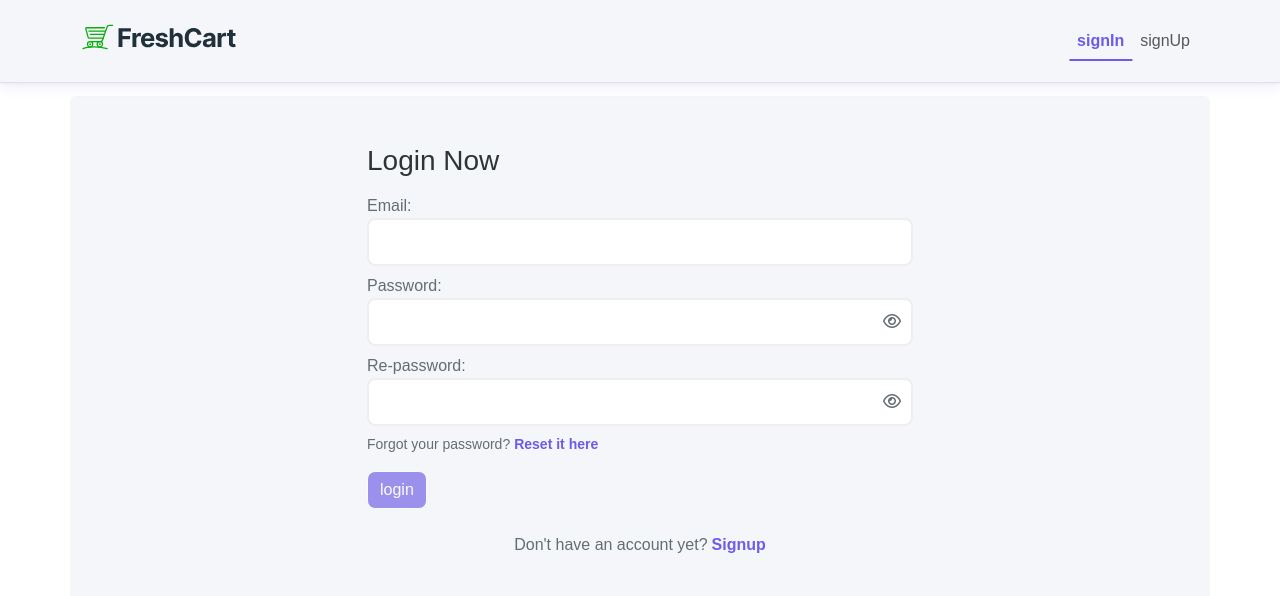
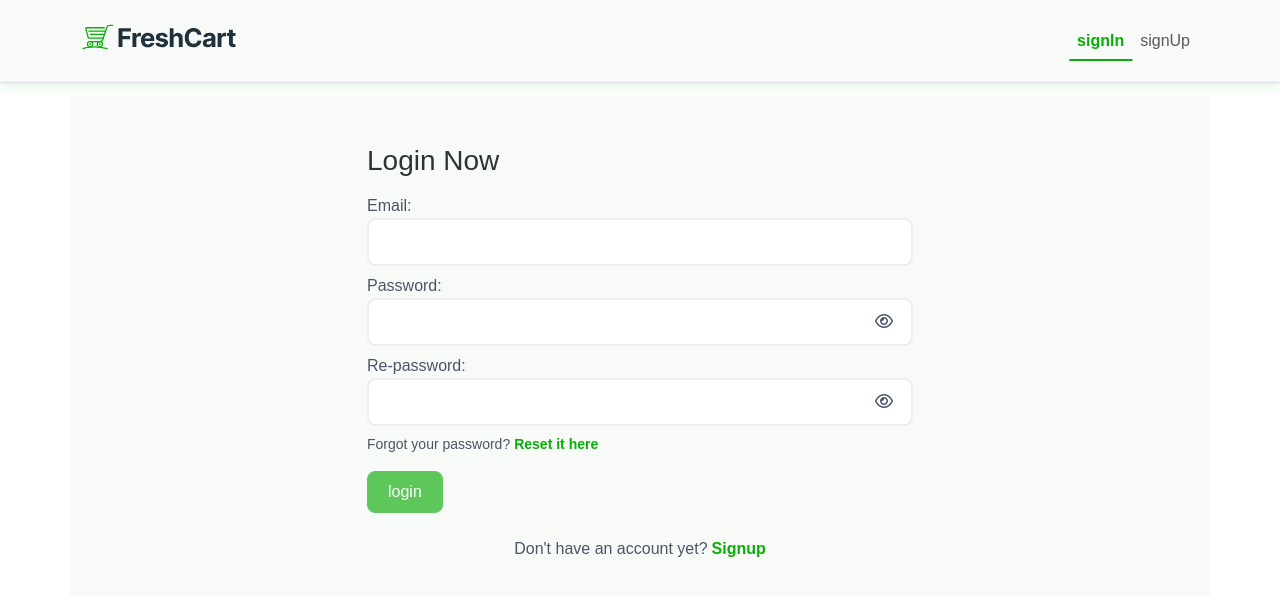
Before and after one commit to MohamedOsama5113/FreshCart, a React (Create React App) app: page /auth/signin in a window 1280 px wide. Shown: the top 596 px of the page. Built offline with nearby package versions, Linux system fonts and the light colour scheme; a web font is replaced by a local one.

Commit message:
refactor: update routing and component structure; enhance styles and colors

```diff
--- a/src/App.jsx
+++ b/src/App.jsx
@@ -1,5 +1,4 @@
 import React, { useContext, useEffect } from "react";
-import HomePage from "./components/HomePage/HomePage";
 import { RouterProvider, createBrowserRouter } from "react-router-dom";
 import { Offline } from "react-detect-offline";
 
@@ -46,15 +45,7 @@ export default function App() {
           index: true,
           element: (
             <ProtectedRoutes>
-              <HomePage />
-            </ProtectedRoutes>
-          ),
-        },
-        {
-          path: "home",
-          element: (
-            <ProtectedRoutes>
-              <HomePage />
+              <Products />
             </ProtectedRoutes>
           ),
         },
--- a/src/components/HomePage/HomePage.jsx
+++ b/src/components/HomePage/HomePage.jsx
@@ -1,22 +1,10 @@
 import React from "react";
-import MainSlider from "../MainSlider/MainSlider";
-import CategoriesSlider from "../CategoriesSlider/CategoriesSlider";
 import Products from "./../Products/Products";
 import { Helmet } from "react-helmet";
-import ProductsSlider from "../ProductsSlider/ProductsSlider";
+
 export default function HomePage() {
   return (
     <>
-      <MainSlider />
-      {/* <ProductsSlider
-        categoryId={"6439d58a0049ad0b52b9003f"}
-        title={"products for women's"}
-      />
-      <ProductsSlider
-        categoryId={"6439d5b90049ad0b52b90048"}
-        title={"products for men's"}
-      /> */}
-      <CategoriesSlider />
       <Products />
       <Helmet>
         <meta charSet="utf-8" />
--- a/src/components/Navbar/Navbar.jsx
+++ b/src/components/Navbar/Navbar.jsx
@@ -66,7 +66,7 @@ export default function Navbar() {
   return (
     <nav className="navbar navbar-expand-md bg-main-light fixed-top border-bottom">
       <div className="container py-2">
-        <NavLink className="navbar-brand mb-md-2 " to="/home">
+        <NavLink className="navbar-brand mb-md-2 " to="/">
           <img src={logo} alt="Fresh-Cart Logo" className="w-100" />
         </NavLink>
         <button
@@ -93,16 +93,7 @@ export default function Navbar() {
                 <li className="nav-item">
                   <NavLink
                     className="nav-link"
-                    to="/home"
-                    onClick={handleNavLinkClick}
-                  >
-                    Home
-                  </NavLink>
-                </li>
-                <li className="nav-item">
-                  <NavLink
-                    className="nav-link"
-                    to="/products"
+                    to="/"
                     onClick={handleNavLinkClick}
                   >
                     Products
--- a/src/components/Product/Product.css
+++ b/src/components/Product/Product.css
@@ -9,11 +9,13 @@
   overflow: hidden;
   transition: all 0.3s ease;
   position: relative;
+  border: 1px solid rgba(12, 173, 10, 0.1);
 }
 
 .product:hover {
   box-shadow: var(--shadow);
   transform: translateY(-10px);
+  border-color: var(--main-color-alt);
 }
 
 .product img {
--- a/src/components/Products/Products.jsx
+++ b/src/components/Products/Products.jsx
@@ -108,9 +108,6 @@ export default function Products() {
                 imageSrc={emptyProducts}
                 message={`No found products about "${searchValue}" at the moment`}
               />
-              // <div className="alert alert-success text-center fs-5">
-              //   No products found at the moment
-              // </div>
             )}
           </div>
         )}
--- a/src/index.css
+++ b/src/index.css
@@ -3,17 +3,19 @@
 
 :root {
   --text-color-main: #2D3436;
-  --text-color-main-alt: #636E72;
+  --text-color-main-alt: #4A5568;
 
-  --main-color: #6C5CE7;
-  --light-color: #F5F6FA;
+  --main-color: #0CAD0A;
+  --main-color-hover: #099108;
+  --main-color-light: #E6F6E6;
+  --light-color: #F7FAF7;
 
-  --shadow: rgba(108, 92, 231, 0.1) 0px 4px 12px,
-    rgba(108, 92, 231, 0.06) 0px 1px 3px;
+  --shadow: rgba(12, 173, 10, 0.1) 0px 4px 12px,
+    rgba(12, 173, 10, 0.06) 0px 1px 3px;
   --font-family: "Encode Sans Expanded", sans-serif;
 
-  --rating-color: #FDA7DF;
-  --main-color-alt: #A29BFE;
+  --rating-color: #FFA41C;
+  --main-color-alt: #34D399;
 }
 
 :focus-visible {
@@ -112,11 +114,34 @@ a:hover {
   border-radius: 8px;
   transition: all 0.3s ease;
   font-weight: 500;
+  padding: 8px 20px;
 }
 
 .btn:hover {
   transform: translateY(-2px);
   box-shadow: var(--shadow);
+}
+
+.btn.bg-main {
+  background-color: var(--main-color) !important;
+  border-color: var(--main-color);
+  color: white;
+}
+
+.btn.bg-main:hover {
+  background-color: var(--main-color-hover) !important;
+  border-color: var(--main-color-hover);
+}
+
+.btn.btn-outline-success {
+  color: var(--main-color);
+  border-color: var(--main-color);
+}
+
+.btn.btn-outline-success:hover {
+  background-color: var(--main-color);
+  border-color: var(--main-color);
+  color: white;
 }
 
 .card {
```
Also changed, not shown: src/components/Products/Products.css (+6 -1 lines).
